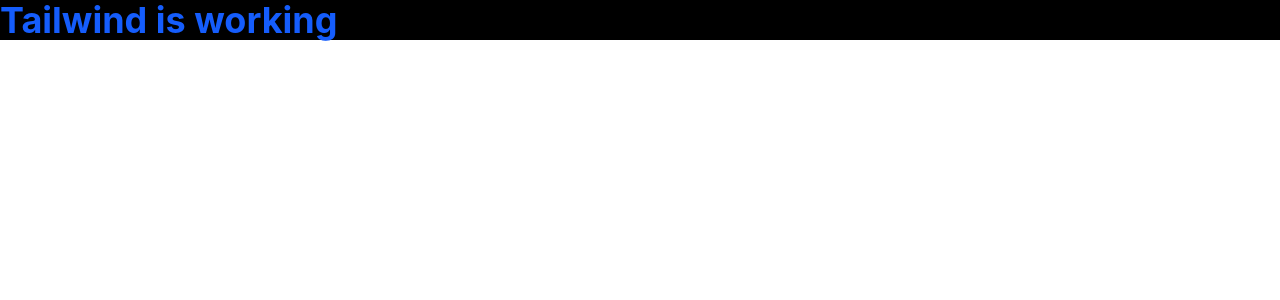
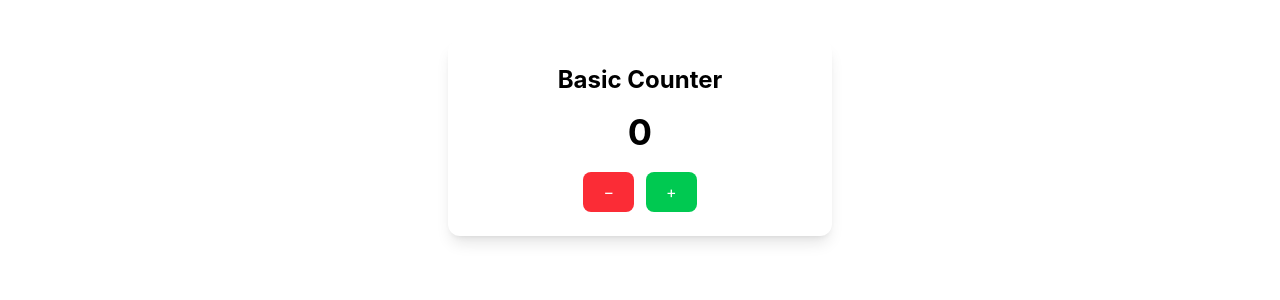
Before and after one commit to Fizzmedia/React-useState, a React (Vite) app: page / in a window 1280 px wide. Shown: the top 300 px of the page. Built offline with nearby package versions, Linux system fonts and the light colour scheme.

Commit message:
Add Counter with increment and decrement

```diff
--- a/src/App.jsx
+++ b/src/App.jsx
@@ -1,8 +1,8 @@
+import Counter from "./components/Counter.jsx"
+
 function App() {
   return (
-    <div className="bg-black">
-      <h1 className="text-4xl font-bold text-blue-600">Tailwind is working</h1>
-    </div>
+    <Counter />
   )
 }
 
--- /dev/null
+++ b/src/components/Counter.jsx
@@ -0,0 +1,41 @@
+import { useState } from "react";
+
+function Counter() {
+  const [count, setCount] = useState(0);
+
+  const increase = () => {
+    setCount(count + 1);
+  };
+
+  const decrease = () => {
+    if (count > 0) {
+      setCount(count - 1);
+    }
+  };
+
+  return (
+    <div className="max-w-sm mx-auto mt-10 p-6 text-center rounded-xl shadow-lg bg-white">
+      <h2 className="text-2xl font-bold mb-4">Basic Counter</h2>
+
+      <p className="text-4xl font-bold mb-5">{count}</p>
+
+      <div className="flex justify-center gap-3">
+        <button
+          onClick={decrease}
+          className="px-5 py-2 bg-red-500 text-white rounded-lg hover:bg-red-600"
+        >
+          −
+        </button>
+
+        <button
+          onClick={increase}
+          className="px-5 py-2 bg-green-500 text-white rounded-lg hover:bg-green-600"
+        >
+          +
+        </button>
+      </div>
+    </div>
+  );
+}
+
+export default Counter;
```
